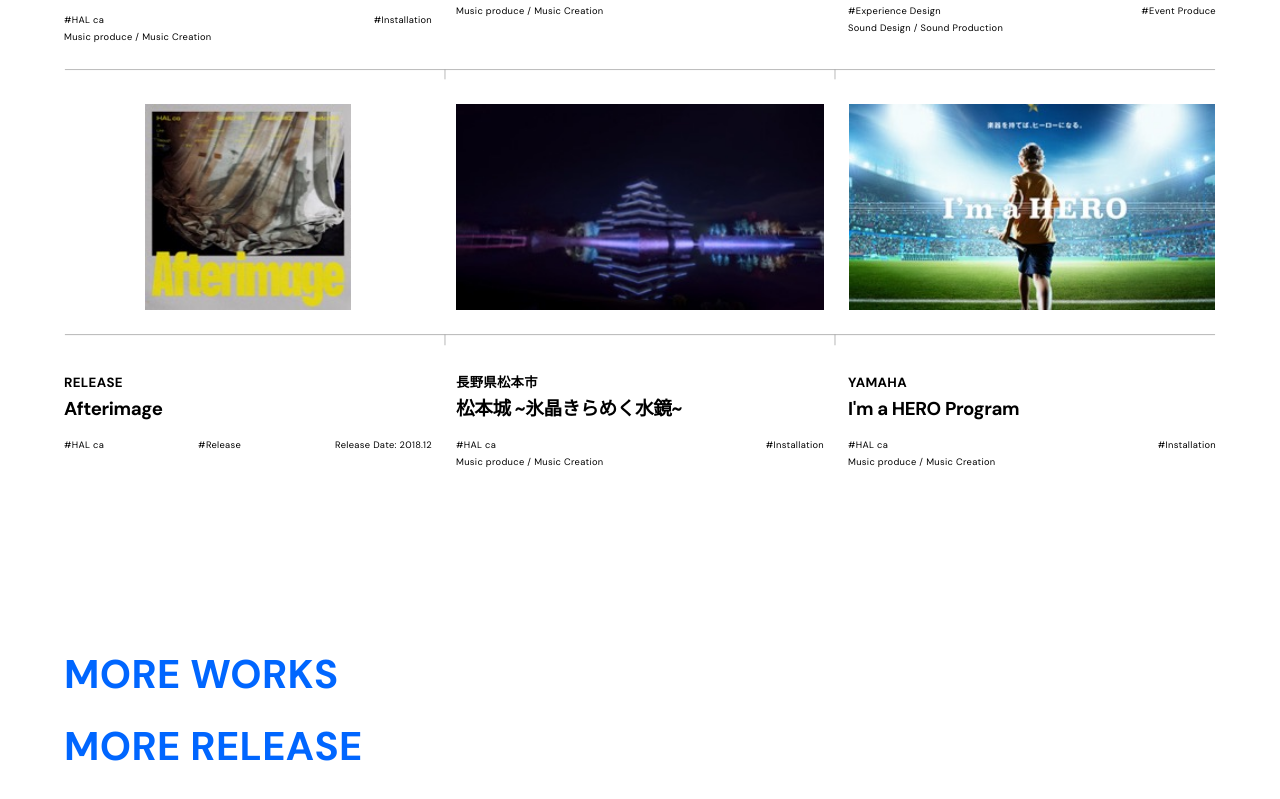
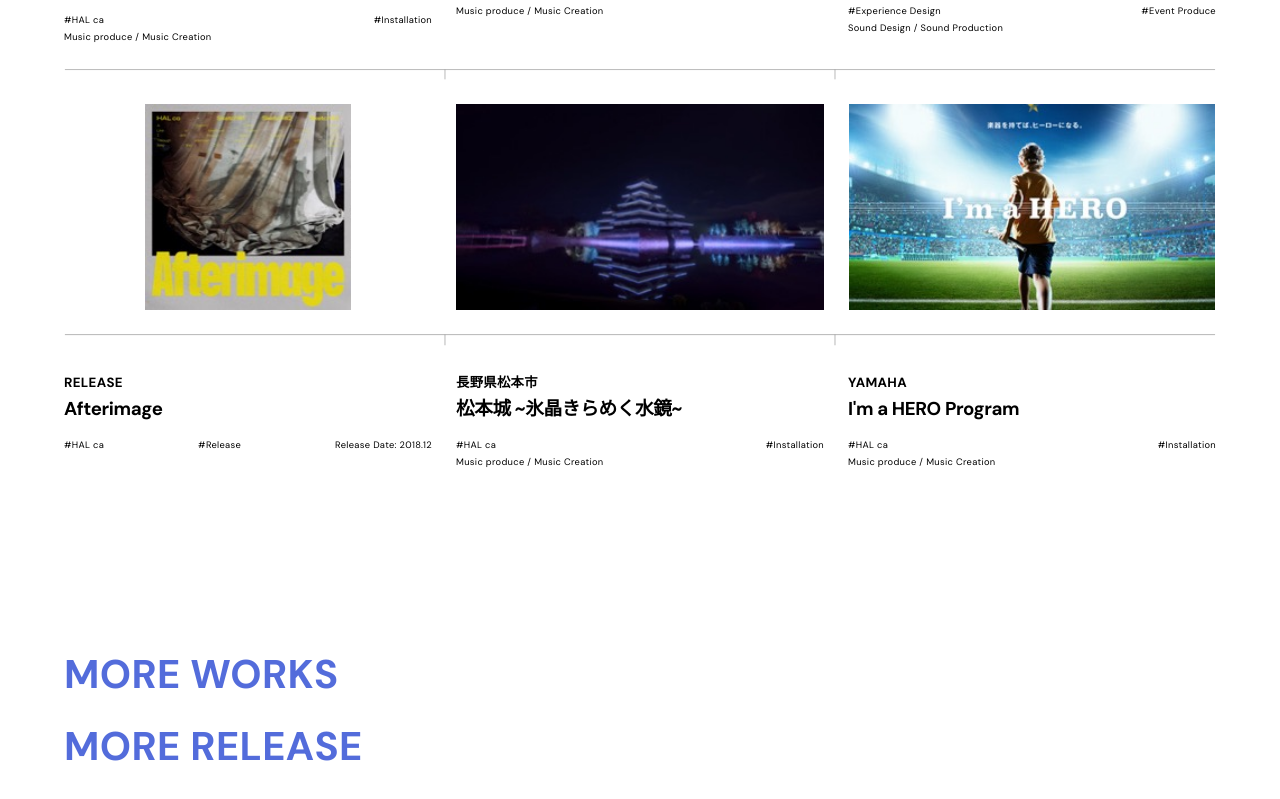
Before and after one commit to tttttahiti/WAVEComp, a Next.js app: page / in a window 1280 px wide. Shown: the part 1991-2790 px from the top of the page. Built offline with nearby package versions, Linux system fonts and the light colour scheme.

Commit message:
feat: video iframe

```diff
--- a/src/app/globals.css
+++ b/src/app/globals.css
@@ -126,14 +126,51 @@ code, pre, .font-mono {
 /* Squish background images when menu is open */
 @media (min-width: 768px) {
   body.menu-open .squish-on-menu {
-    transform: scaleX(0.8);
+    transform: scaleX(calc((100vw - 400px) / 100vw));
     transform-origin: left;
+  }
+}
+
+/* Hero Video Container - 幅変更方式（scaleXではなく） */
+.hero-video-container {
+  width: 100vw;
+  height: 100vh;
+  transition: width 0.5s ease-out;
+}
+
+.hero-video-iframe {
+  transform: translate(-50%, -50%);
+  width: max(100vw, 177.78vh);
+  height: max(100vh, 56.25vw);
+}
+
+@media (min-width: 768px) {
+  body.menu-open .hero-video-container {
+    width: calc(100vw - 400px);
+  }
+
+  body.menu-open .hero-video-iframe {
+    width: max(calc(100vw - 400px), 177.78vh);
+    height: max(100vh, calc((100vw - 400px) * 0.5625));
   }
 }
 
 /* Line separator */
 .line-separator {
   @apply border-t border-black/10;
+}
+
+/* Menu overlay positioning - align with page content */
+.menu-overlay {
+  right: 0;
+  left: auto;
+}
+
+@media (min-width: 768px) {
+  .menu-overlay {
+    left: calc(100vw - 400px);
+    right: auto;
+  }
 }
 
 /* Form Elements - Force light mode colors */
--- a/src/app/page.tsx
+++ b/src/app/page.tsx
@@ -87,23 +87,14 @@ export default function HomePage() {
     <>
       {/* Hero Section */}
       <section className="relative h-screen overflow-hidden">
-        {/* Background Video - Vimeo Streaming */}
-        <div className="absolute inset-y-0 left-0 w-screen h-full squish-on-menu transition-transform duration-500 origin-left overflow-hidden">
-          <div
-            className="absolute inset-0 w-full h-full"
-            style={{ height: "100%" }}
-          >
-            <iframe
-              src="https://player.vimeo.com/video/1157420243?autoplay=1&loop=1&muted=1&background=1&controls=0"
-              className="absolute top-0 left-0 w-full h-full"
-              style={{
-                border: "none",
-                objectFit: "fill",
-              }}
-              allow="autoplay; fullscreen; picture-in-picture"
-              allowFullScreen
-            />
-          </div>
+        {/* Background Video - Vimeo Streaming (Cover方式) */}
+        <div className="hero-video-container absolute inset-0 overflow-hidden">
+          <iframe
+            src="https://player.vimeo.com/video/1157420243?autoplay=1&loop=1&muted=1&background=1&controls=0"
+            className="hero-video-iframe absolute top-1/2 left-1/2 border-none pointer-events-none"
+            allow="autoplay; fullscreen; picture-in-picture"
+            allowFullScreen
+          />
         </div>
         {/* Logo */}
         <div className="relative h-full px-6 md:px-16 grid-6 items-center">
--- a/src/components/Header.tsx
+++ b/src/components/Header.tsx
@@ -9,16 +9,16 @@ export function Header() {
 
   return (
     <>
-      {/* Menu Overlay - Right side, 20% width */}
+      {/* Menu Overlay - Right side, fixed pixel width */}
       <div
-        className={`fixed top-0 right-0 bottom-0 w-[80vw] md:w-[20vw] z-40 bg-white transition-transform duration-500 ease-out ${
+        className={`fixed top-0 right-0 bottom-0 w-full md:w-[400px] z-40 transition-transform duration-500 ease-out menu-overlay ${
           isMenuOpen ? "translate-x-0" : "translate-x-full"
         }`}
       >
         {/* Close Button */}
         <button
           onClick={toggleMenu}
-          className="absolute top-6 right-6 p-2 -m-2"
+          className="absolute top-12 left-6 p-2 -m-2"
           aria-label="メニューを閉じる"
         >
           <Image
@@ -31,7 +31,7 @@ export function Header() {
         </button>
 
         {/* Menu Content - APPLE MUSIC centered vertically */}
-        <div className="h-full flex flex-col justify-center px-6 md:px-8">
+        <div className="h-full flex flex-col justify-center px-6 md:px-16">
           {/* Main Navigation */}
           <nav className="space-y-4">
             <Link
--- a/src/components/PageWrapper.tsx
+++ b/src/components/PageWrapper.tsx
@@ -92,7 +92,7 @@ export function PageWrapper({ children }: PageWrapperProps) {
       {/* Fixed Header - stays at full width */}
       <header
         className={`fixed top-0 left-0 z-50 px-6 pt-12 md:px-16 transition-[width] duration-500 ease-out ${
-          isMenuOpen ? "md:w-[80vw] w-full" : "w-full"
+          isMenuOpen ? "md:w-[calc(100vw-400px)]" : "w-full"
         }`}
       >
         <div className="grid-6 items-start">
@@ -135,7 +135,7 @@ export function PageWrapper({ children }: PageWrapperProps) {
       {/* Page Content - width shrinks when menu opens */}
       <div
         className={`min-h-screen bg-white transition-[width] duration-500 ease-out overflow-hidden ${
-          isMenuOpen ? "md:w-[80vw]" : "w-full"
+          isMenuOpen ? "md:w-[calc(100vw-400px)]" : "w-full"
         }`}
       >
         {children}
--- a/tailwind.config.ts
+++ b/tailwind.config.ts
@@ -10,10 +10,13 @@ const config: Config = {
     extend: {
       colors: {
         wave: {
-          blue: "#0066FF",
+          blue: "#536CDB", // --wave-blue
           purple: "#8B7BE8",
-          lime: "#C8FF00",
+          lime: "#C2DE6D", // --wave-lime
           lavender: "#B8C4FF",
+        },
+        bg: {
+          waveBlue: "#536CDB",
         },
       },
       fontFamily: {
```
